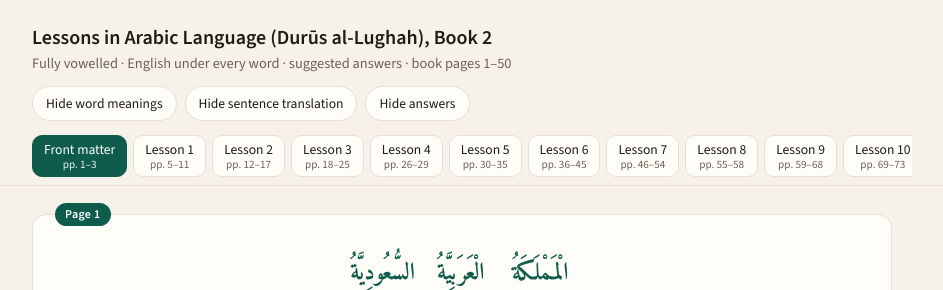
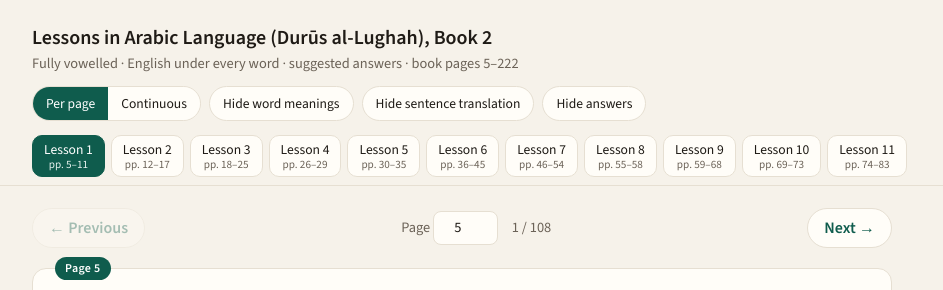
Before and after one commit to ariehariady/durushul_lughah_2, a plain HTML site: page index.html in a window 1280 px wide. Shown: the top 290 px of the page, without its empty margins (178-1121 px from the left). Drawn offline with nearby package versions, Linux system fonts and the light colour scheme.

Commit message:
Add files via upload

```diff
--- a/index.html
+++ b/index.html
@@ -75,6 +75,17 @@
   body.hide-en .en{display:none}
   .pager{display:flex;justify-content:space-between;gap:10px;margin:10px 0 30px}
   .pager a{color:var(--accent);text-decoration:none;font-weight:600}
+  .bar{display:flex;align-items:center;justify-content:space-between;gap:10px;margin:14px 0 4px;flex-wrap:wrap}
+  .bar .pg{border:1px solid var(--line);background:var(--paper);color:var(--accent);padding:8px 16px;border-radius:999px;font:inherit;font-weight:600;cursor:pointer;text-decoration:none}
+  .bar .pg[aria-disabled=true]{opacity:.35;pointer-events:none}
+  .bar .mid{display:flex;align-items:center;gap:8px;color:var(--muted);font-size:.9rem}
+  .bar .go{display:inline-flex;align-items:center;gap:6px}
+  .bar .go input{width:4.5em;font:inherit;padding:6px 8px;border-radius:8px;border:1px solid var(--line);background:var(--paper);color:var(--ink);text-align:center}
+  .bar .go .msg{color:#b23b3b;font-size:.8rem}
+  .bar select{font:inherit;padding:6px 8px;border-radius:8px;border:1px solid var(--line);background:var(--paper);color:var(--ink)}
+  .seg{display:inline-flex;border:1px solid var(--line);border-radius:999px;overflow:hidden}
+  .seg button{border:0;background:var(--paper);color:var(--ink);padding:7px 13px;font:inherit;font-size:.85rem;cursor:pointer}
+  .seg button.on{background:var(--accent);color:#fff}
   footer{max-width:900px;margin:0 auto;padding:0 20px 40px;color:var(--muted);font-size:.8rem;text-align:center}
 </style>
 </head>
@@ -82,9 +93,10 @@
 <header class="top">
   <div>
     <h1>Lessons in Arabic Language (Durūs al-Lughah), Book 2</h1>
-    <p>Fully vowelled · English under every word · suggested answers · book pages 1–50</p>
+    <p>Fully vowelled · English under every word · suggested answers · book pages 5–222</p>
   </div>
   <div class="btns">
+    <span class="seg" role="group" aria-label="View"><button id="vPage">Per page</button><button id="vCont">Continuous</button></span>
     <button class="toggle" id="tg">Hide word meanings</button>
     <button class="toggle" id="te">Hide sentence translation</button>
     <button class="toggle" id="ta">Hide answers</button>
@@ -102,7 +114,6 @@
 const LESSONS = [];
 function addLesson(l){ LESSONS.push(l); }
 </script>
-<script src="data/l0.js"></script>
 <script src="data/l1.js"></script>
 <script src="data/l2.js"></script>
 <script src="data/l3.js"></script>
@@ -148,7 +159,7 @@ function lineHTML(l){
   </div>`;
 }
 function pageHTML(p){
-  return `<section class="page" id="p${p.no}">
+  return `<section class="page" id="pg${p.no}">
     <span class="pagetag">Page ${p.no}</span>
     ${p.lines.map(lineHTML).join('')}
     <div class="pageno"><span class="n">— ${AR(p.no)} —</span><span>page ${p.no}</span></div>
@@ -157,20 +168,69 @@ function pageHTML(p){
 const L = LESSONS.filter(Boolean);
 function range(l){ const n=l.pages.map(p=>p.no); return n.length? (n[0]===n[n.length-1]? 'p. '+n[0] : 'pp. '+n[0]+'–'+n[n.length-1]) : ''; }
 document.getElementById('nav').innerHTML = L.map(l=>`<a href="#${l.id}" data-id="${l.id}">${esc(l.name)}<small>${range(l)}</small></a>`).join('');
+const PAGES = L.flatMap(l=>l.pages.map(p=>({p, l})));
+let MODE = 'page';
+try{ MODE = localStorage.getItem('viewMode') || 'page'; }catch(e){}
+function setMode(m){ MODE=m; try{localStorage.setItem('viewMode',m);}catch(e){}
+  document.getElementById('vPage').classList.toggle('on',m==='page');
+  document.getElementById('vCont').classList.toggle('on',m==='cont'); show(); }
+document.getElementById('vPage').onclick=()=>setMode('page');
+document.getElementById('vCont').onclick=()=>setMode('cont');
+let CUR = 0;  // index into PAGES
+function target(){
+  const h = location.hash.slice(1);
+  const m = h.match(/^p(\d+)$/);
+  if (m){ const i=PAGES.findIndex(x=>x.p.no==m[1]); if(i>=0) return {i, page:true}; }
+  const li = L.findIndex(l=>l.id===h);
+  if (li>=0) return {i: PAGES.findIndex(x=>x.l===L[li]), page:false};
+  return {i: CUR, page:false};
+}
+function selHTML(){
+  return `<form class="go" novalidate><label>Page <input type="number" inputmode="numeric" min="${PAGES[0].p.no}" max="${PAGES.at(-1).p.no}" value="${PAGES[CUR].p.no}" aria-label="Type a page number"></label><span class="msg"></span></form>`;
+}
+function barHTML(prevHref, prevTxt, nextHref, nextTxt, mid){
+  return `<div class="bar">
+    <a class="pg" href="${prevHref||'#'}" aria-disabled="${!prevHref}">← ${prevTxt}</a>
+    <span class="mid">${mid}</span>
+    <a class="pg" href="${nextHref||'#'}" aria-disabled="${!nextHref}">${nextTxt} →</a></div>`;
+}
 function show(){
-  const h = location.hash.slice(1);
-  let idx = L.findIndex(l=>l.id===h);
-  if (idx<0){ const m=h.match(/^p(\d+)$/); if(m) idx=L.findIndex(l=>l.pages.some(p=>p.no==m[1])); }
-  if (idx<0) idx=0;
-  const l = L[idx];
-  const prev = L[idx-1], next = L[idx+1];
-  document.getElementById('app').innerHTML = l.pages.map(pageHTML).join('') +
-    `<div class="pager"><span>${prev?`<a href="#${prev.id}">← ${esc(prev.name)}</a>`:''}</span><span>${next?`<a href="#${next.id}">${esc(next.name)} →</a>`:''}</span></div>`;
+  const t = target(); CUR = Math.max(0, t.i);
+  const cur = PAGES[CUR], l = cur.l, li = L.indexOf(l);
+  let html;
+  if (MODE==='page'){
+    const pv = PAGES[CUR-1], nx = PAGES[CUR+1];
+    const bar = barHTML(pv&&('#p'+pv.p.no), 'Previous', nx&&('#p'+nx.p.no), 'Next', selHTML()+`<span>${CUR+1} / ${PAGES.length}</span>`);
+    html = bar + pageHTML(cur.p) + bar;
+  } else {
+    const pv = L[li-1], nx = L[li+1];
+    const bar = barHTML(pv&&('#'+pv.id), pv?esc(pv.name):'Previous', nx&&('#'+nx.id), nx?esc(nx.name):'Next', selHTML());
+    html = bar + l.pages.map(pageHTML).join('') + bar;
+  }
+  document.getElementById('app').innerHTML = html;
+  document.querySelectorAll('#app form.go').forEach(f=>{
+    const inp=f.querySelector('input'), msg=f.querySelector('.msg');
+    inp.addEventListener('focus',()=>inp.select());
+    f.addEventListener('submit',e=>{ e.preventDefault();
+      const n=parseInt(inp.value,10), x=PAGES.find(q=>q.p.no===n);
+      if(x){ if(location.hash==='#p'+n) show(); else location.hash='p'+n; }
+      else { msg.textContent = `Page ${isNaN(n)?'':n} not available (${PAGES[0].p.no}–${PAGES.at(-1).p.no})`; inp.select(); }
+    });
+  });
   document.querySelectorAll('nav a').forEach(a=>a.classList.toggle('on', a.dataset.id===l.id));
   const on = document.querySelector('nav a.on'); if(on) on.scrollIntoView({block:'nearest',inline:'center'});
-  const m=h.match(/^p(\d+)$/); const el = m && document.getElementById(h);
+  const el = (MODE==='cont' && t.page) ? document.getElementById("pg"+cur.p.no) : null;
   if (el) el.scrollIntoView(); else window.scrollTo(0,0);
 }
+document.addEventListener('keydown', e=>{
+  if (e.target.closest('select,input,textarea') || e.altKey || e.ctrlKey || e.metaKey) return;
+  if (e.key!=='ArrowLeft' && e.key!=='ArrowRight') return;
+  const d = e.key==='ArrowRight' ? 1 : -1;
+  if (MODE==='page'){ const x=PAGES[CUR+d]; if(x) location.hash='p'+x.p.no; }
+  else { const x=L[L.indexOf(PAGES[CUR].l)+d]; if(x) location.hash=x.id; }
+});
+document.getElementById('vPage').classList.toggle('on',MODE==='page');
+document.getElementById('vCont').classList.toggle('on',MODE==='cont');
 window.addEventListener('hashchange', show); show();
 function tog(id, cls, on, off){
   const b=document.getElementById(id);
```
